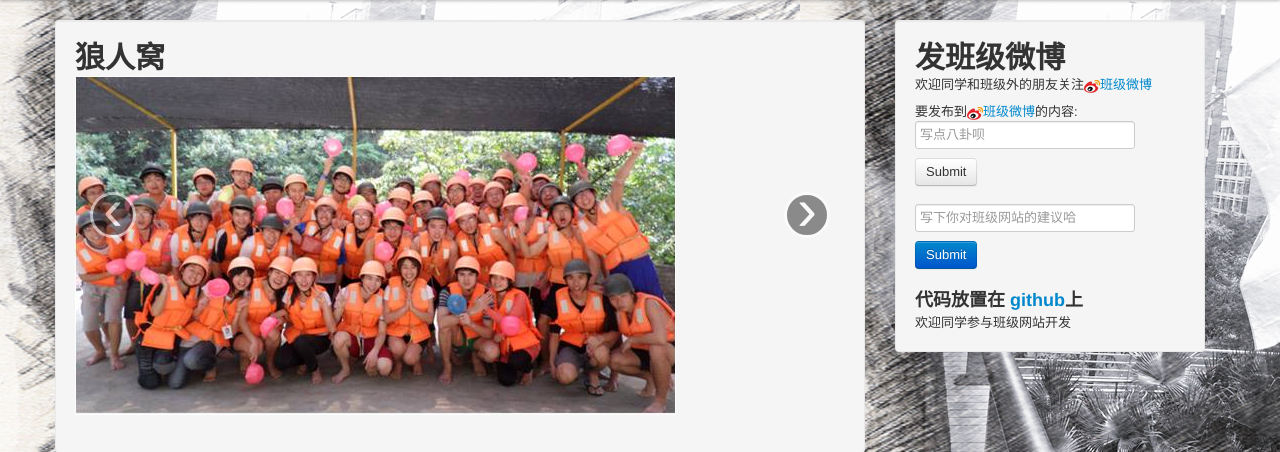
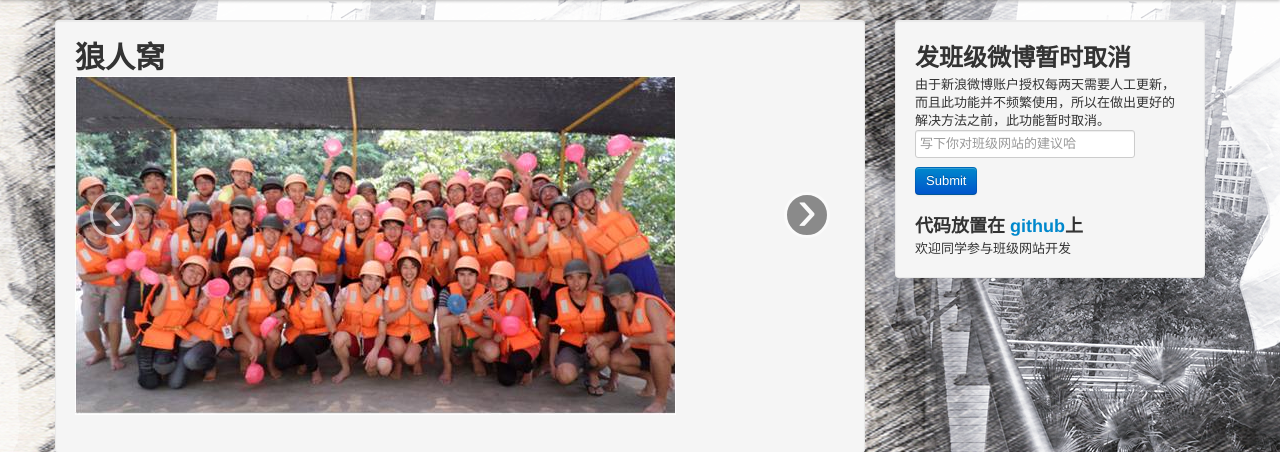
Before and after one commit to ZrongH/wolfware4, a Flask app: page / in a window 1280 px wide. Shown: the part 40-492 px from the top of the page. Run offline with Flask 2, Linux system fonts and the light colour scheme; data that the repository does not hold is empty; parts of the project's set-up code (start-up, migrations or seed data) failed here and were passed over; some libraries are stand-ins or nearby versions.

Commit message:
取消发布微博功能。

```diff
--- a/template/index.html
+++ b/template/index.html
@@ -52,19 +52,23 @@
             <div class="span3 well">
                 <div class="row">
                     <div class="span3">
-                        <h1>发班级微博</h1>
-
-                        <p>欢迎同学和班级外的朋友关注<a href="http://weibo.com/u/2893236202"><img
-                                src="{{ url_for('static', filename='img/SINA_LOGO_16x16.png') }}" alt="">班级微博</a></p>
-
-                        <form action="{{ url_for("send_message") }}" method="POST">
-                            要发布到<a href="http://weibo.com/u/2893236202"><img
-                                src="{{ url_for('static', filename='img/SINA_LOGO_16x16.png') }}"
-                                alt="">班级微博</a>的内容:<input type="text" name="msg"
-                                                          placeholder="写点八卦呗">
-                            <input type="submit" class="btn">
-                        </form>
+                        <h2>发班级微博暂时取消</h2>
+                        由于新浪微博账户授权每两天需要人工更新，而且此功能并不频繁使用，所以在做出更好的解决方法之前，此功能暂时取消。
                     </div>
+{#                    <div class="span3">#}
+{#                        <h1>发班级微博</h1>#}
+{##}
+{#                        <p>欢迎同学和班级外的朋友关注<a href="http://weibo.com/u/2893236202"><img#}
+{#                                src="{{ url_for('static', filename='img/SINA_LOGO_16x16.png') }}" alt="">班级微博</a></p>#}
+{##}
+{#                        <form action="{{ url_for("send_message") }}" method="POST">#}
+{#                            要发布到<a href="http://weibo.com/u/2893236202"><img#}
+{#                                src="{{ url_for('static', filename='img/SINA_LOGO_16x16.png') }}"#}
+{#                                alt="">班级微博</a>的内容:<input type="text" name="msg"#}
+{#                                                          placeholder="写点八卦呗">#}
+{#                            <input type="submit" class="btn">#}
+{#                        </form>#}
+{#                    </div>#}
                     {#                    <div class="offset1 span3 well">#}
                     {#                        <h2><a href="{{ url_for("contacts.index") }}">狼人通讯录</a></h2>#}
                     {#                    </div>#}
```
